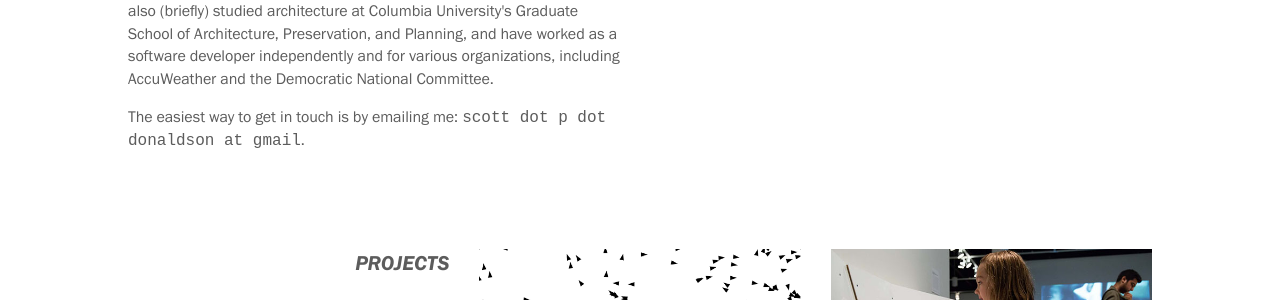
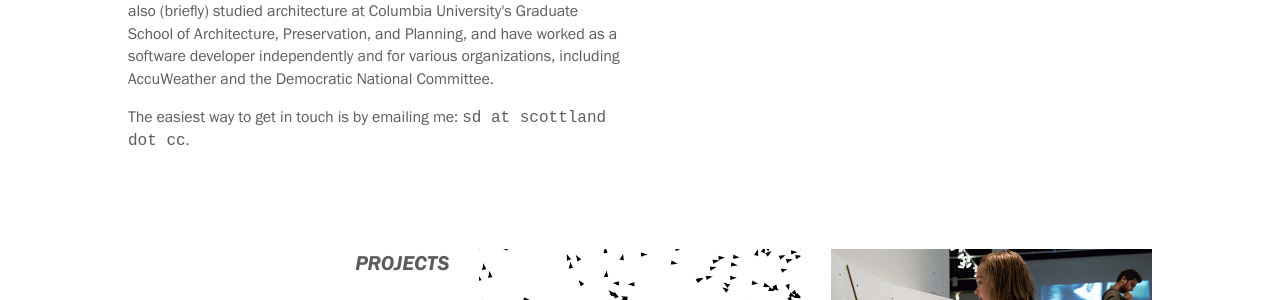
Before and after one commit to scottdonaldson/scottland.cc, a Jekyll site: the page built from index.html, in a window 1280 px wide and 900 px high, scrolled down 415 px. Shown: the part 151-451 px from the top of the window. Built offline with Jekyll 4.4.1, drawn with Linux system fonts in a browser that asks for light colours; comment, search, counter and statistics services are not loaded.

Commit message:
update email on home pg

```diff
--- a/index.html
+++ b/index.html
@@ -10,7 +10,7 @@ class: home
         <div class="six columns normalize">
 			<p>I'm Scott, a software developer and researcher currently working at <a href="https://isl.co">ISL</a>, a digital agency in Washington, DC. My work focuses on computer graphics and data visualization in web-based user interfaces. I'm also interested in agent-based simulations and modeling complex social systems.</p>
 			<p>Previously, I completed a master's degree in Computational Design at Carnegie Mellon University, where I wrote my thesis, "Generating, Simulating, Interrogating: A Computational Design Thinking Framework." I also (briefly) studied architecture at Columbia University's Graduate School of Architecture, Preservation, and Planning, and have worked as a software developer independently and for various organizations, including AccuWeather and the Democratic National Committee.</p>
-            <p>The easiest way to get in touch is by emailing me: <code>scott dot p dot donaldson at gmail</code>.</a></p>
+            <p>The easiest way to get in touch is by emailing me: <code>sd at scottland dot cc</code>.</a></p>
         </div>
 
     </div>
```
